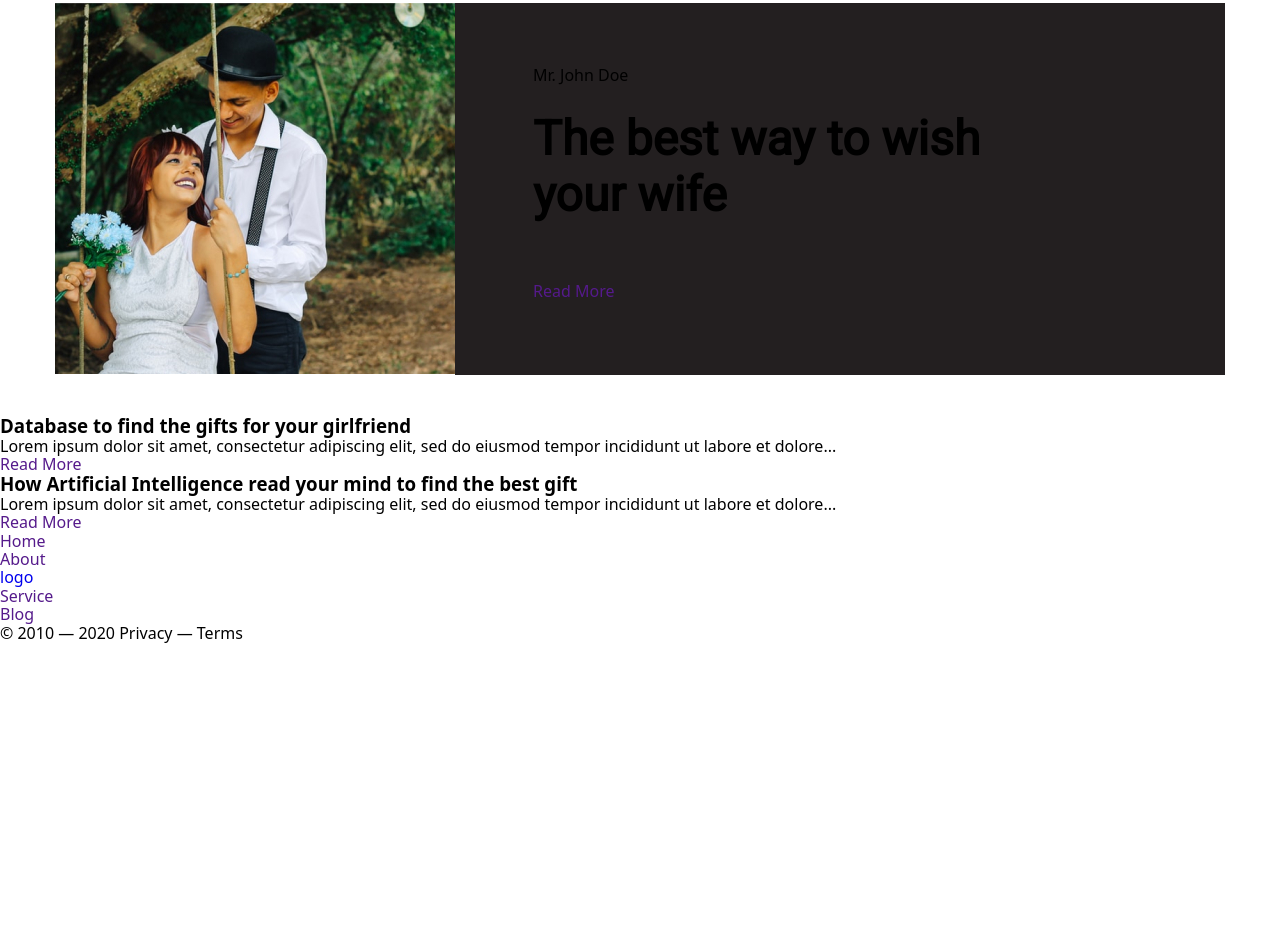
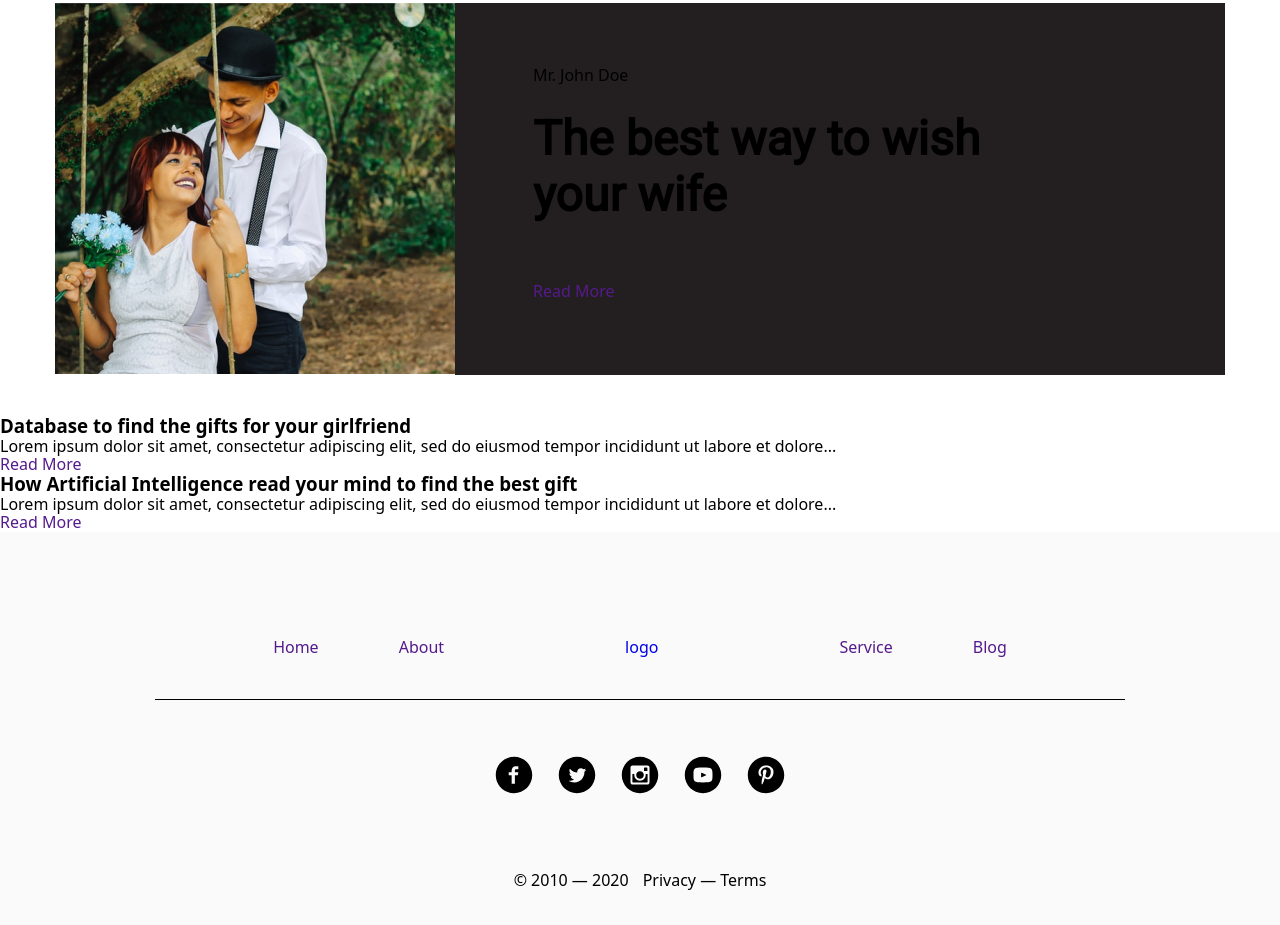
Before and after one commit to IhorKiy/teamwork, a plain HTML site: page index.html in a window 1280 px wide. Shown: the part 2723-3648 px from the top of the page. Before the commit the page ends 3367 px from the top, so only its background shows below. Drawn offline with nearby package versions, Linux system fonts and the light colour scheme.

Commit message:
footer commit

```diff
--- a/css/style.css
+++ b/css/style.css
@@ -51,7 +51,8 @@ img {
   display: flex;
 }
 
-.header-nav-list-item {}
+.header-nav-list-item {
+}
 
 .header-nav-list-item:not(:first-child) {
   margin-left: 31px;
@@ -129,13 +130,17 @@ img {
   background-color: #f1f1f2;
 }
 
-.container {}
+.container {
+}
 
-.about-container {}
+.about-container {
+}
 
-.content {}
+.content {
+}
 
-.content-wrap {}
+.content-wrap {
+}
 
 .about-title {
   margin-bottom: 23px;
@@ -150,7 +155,7 @@ img {
 .occasions {
   padding-top: 96px;
   padding-bottom: 137px;
-  background-color: #FFFFFF;
+  background-color: #ffffff;
 }
 
 .container-second {
@@ -183,7 +188,7 @@ img {
 
 /* READY */
 .ready {
-  background-color: #F7941E;
+  background-color: #f7941e;
   padding-top: 81px;
   padding-bottom: 69px;
 }
@@ -199,9 +204,11 @@ img {
   align-items: center;
 }
 
-.ready-text {}
+.ready-text {
+}
 
-.ready-subtext {}
+.ready-subtext {
+}
 
 .ready-list {
   display: flex;
@@ -209,7 +216,6 @@ img {
 }
 
 .ready-list-item {
-
 }
 
 /* Blogs */
@@ -217,7 +223,7 @@ img {
 .blogs {
   padding-top: 88px;
   padding-bottom: 40px;
-  background-color: #FFFFFF;
+  background-color: #ffffff;
 }
 .blogs-title {
   text-align: center;
@@ -229,9 +235,9 @@ img {
 }
 .blogs-article {
   display: flex;
-  background-color: #231F20;
+  background-color: #231f20;
 }
-.blogs-article-wrap{
+.blogs-article-wrap {
   padding-top: 63px;
   padding-left: 78px;
 }
@@ -241,6 +247,45 @@ img {
 .blogs-article-title {
   margin-bottom: 60px;
   font-size: 48px;
-  font-family: 'Roboto', sans-serif;
+  font-family: "Roboto", sans-serif;
   max-width: 492px;
 }
+
+/* !!! footer */
+
+.footer {
+  background-color: #fafafa;
+  padding-top: 106px;
+  padding-bottom: 35px;
+}
+.footer-nav {
+  display: flex;
+  justify-content: center;
+  border-bottom: 1px solid #000000;
+  margin-bottom: 56px;
+}
+.footer-nav-list {
+  display: flex;
+  gap: 80px;
+}
+.footer-logo {
+  margin-right: 181px;
+  margin-left: 181px;
+  padding-bottom: 43px;
+}
+
+.footer-social-list{
+	display: flex;
+	justify-content: center;
+	gap: 25px;
+	margin-bottom: 74px;
+}
+
+.footer-copy-terms{
+	text-align: center;
+}
+.footer-copy {
+	margin-right: 14px;
+}
+.footer-terms {
+}
--- a/index.html
+++ b/index.html
@@ -134,7 +134,9 @@
     <section class="blogs">
       <div class="container-second">
         <h2 class="blogs-title">Our Best Blogs Ever</h2>
-      <p class="blogs-text">“Try our blog to find the best tips and tricks to select your gift”</p>
+        <p class="blogs-text">
+          “Try our blog to find the best tips and tricks to select your gift”
+        </p>
         <article class="blogs-article">
           <img src="./img/media.jpg" alt="media" width="400" height="370" />
           <div class="blogs-article-wrap">
@@ -142,7 +144,6 @@
             <h3 class="blogs-article-title">The best way to wish your wife</h3>
             <a href="">Read More</a>
           </div>
-
         </article>
       </div>
     </section>
@@ -170,17 +171,53 @@
       </ul>
     </section>
 
-    <footer>
-      <ul>
+    <footer class="footer">
+      <div class="third-container">
+        <nav class="footer-nav">
+          <ul class="footer-nav-list">
             <li><a href="">Home</a></li>
             <li><a href="">About</a></li>
           </ul>
-      <a href="./index.html">logo</a>
-      <ul>
+          <a class="footer-logo" href="./index.html">logo</a>
+          <ul class="footer-nav-list">
             <li><a href="">Service</a></li>
             <li><a href="">Blog</a></li>
           </ul>
-      <p>&copy; 2010 — 2020 Privacy — Terms</p>
+        </nav>
+        <ul class="footer-social-list">
+          <li>
+            <a href=""
+              ><svg class="" width="38" height="38">
+                <use href="./img/sprite.svg#icon-facebook"></use></svg
+            ></a>
+          </li>
+          <li>
+            <a href=""
+              ><svg class="" width="38" height="38">
+                <use href="./img/sprite.svg#icon-twitter"></use></svg
+            ></a>
+          </li>
+          <li>
+            <a href=""
+              ><svg class="" width="38" height="38">
+                <use href="./img/sprite.svg#icon-instagram"></use></svg
+            ></a>
+          </li>
+          <li>
+            <a href=""
+              ><svg class="" width="38" height="38">
+                <use href="./img/sprite.svg#icon-youtube"></use></svg
+            ></a>
+          </li>
+          <li>
+            <a href=""
+              ><svg class="" width="38" height="38">
+                <use href="./img/sprite.svg#icon-pinterest"></use></svg
+            ></a>
+          </li>
+        </ul>
+        <p class="footer-copy-terms"><span class="footer-copy">&copy; 2010 — 2020</span><span class="footer-terms">Privacy — Terms</span></p>
+      </div>
     </footer>
   </body>
 </html>
```
Also changed, not shown: img/sprite.svg (added). Lines whose indentation alone changed are shown as unchanged.
